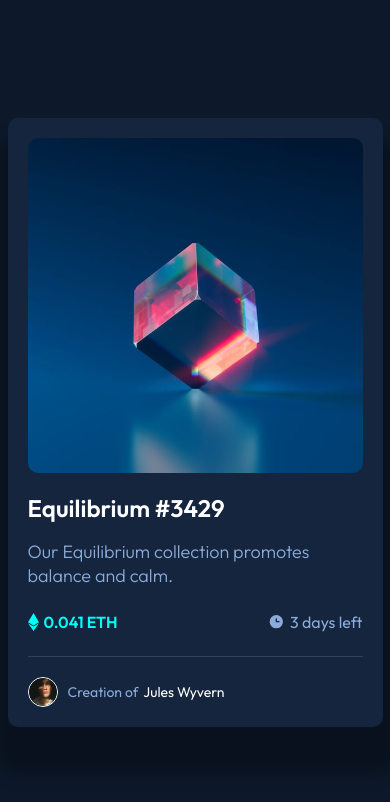
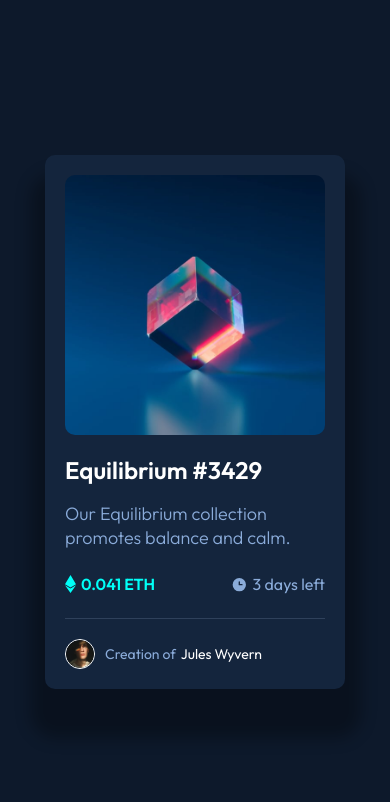
Before and after one commit to berkcanakdeniz/nft-preview-card-component, a plain HTML site: page index.html in a window 390 px wide. Drawn offline with Linux system fonts and the light colour scheme.

Commit message:
responsive

```diff
--- a/assets/css/style.css
+++ b/assets/css/style.css
@@ -140,3 +140,10 @@ body {
   color: var(--cyan);
   cursor: pointer;
 }
+
+/* responsive */
+@media (max-width: 400px) {
+  .card {
+    width: 300px;
+  }
+}
```
